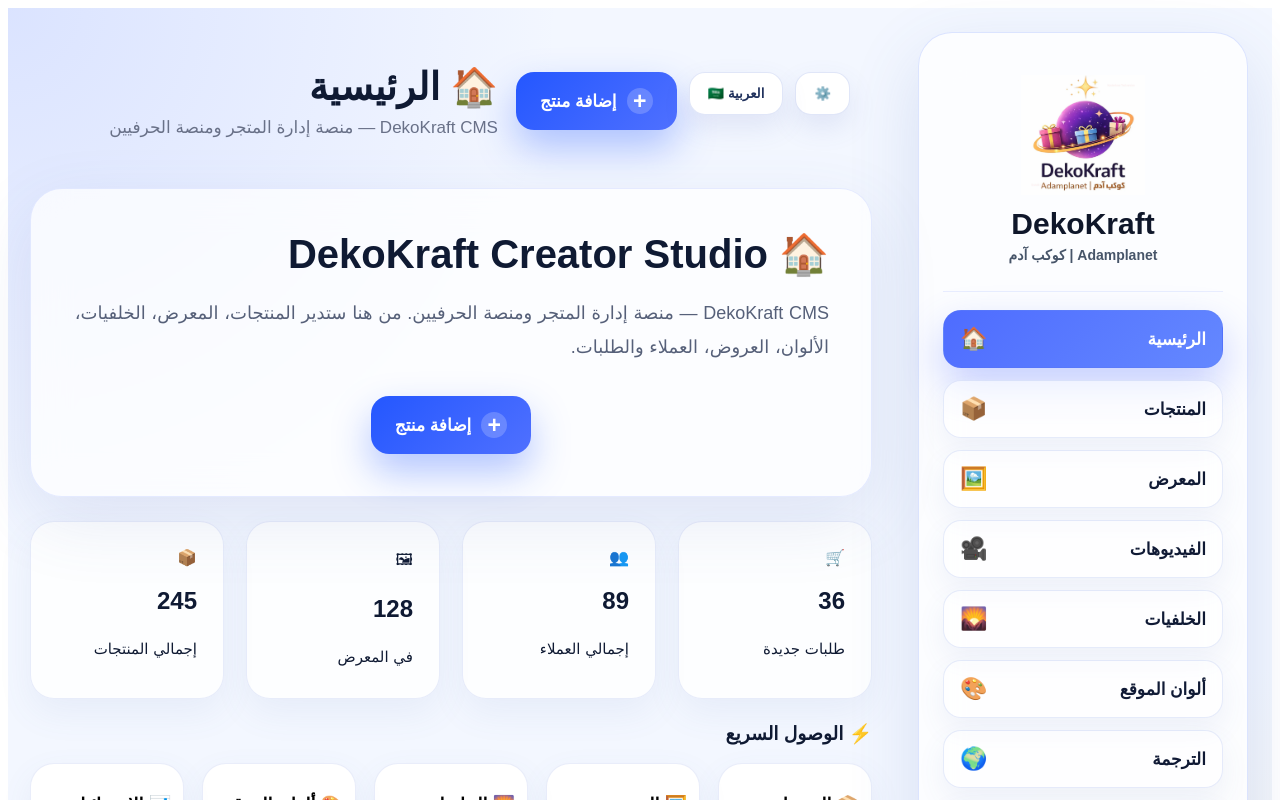
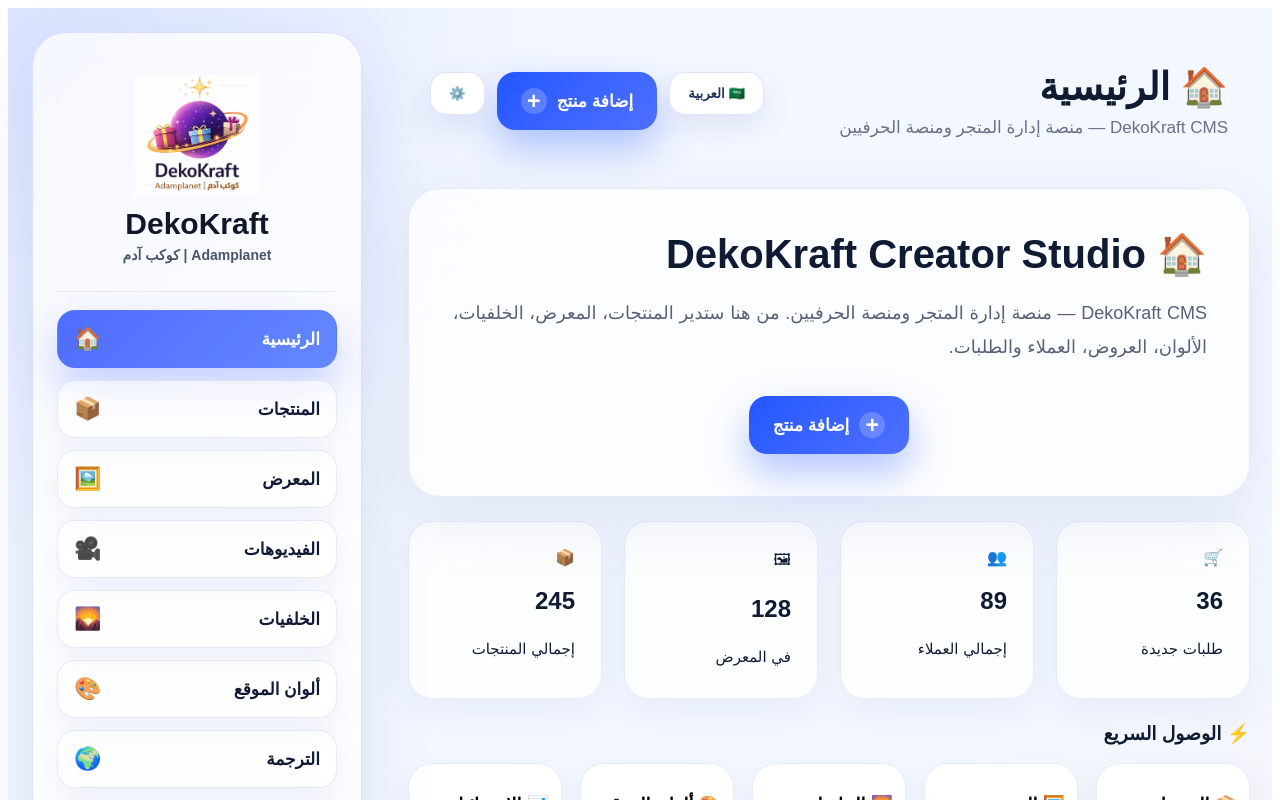
Before and after one commit to adamplanet1/DekoKraft, a Next.js app: page /admin in a window 1280 px wide. Shown: the top 800 px of the page. Built offline with nearby package versions, Linux system fonts and the light colour scheme.

Commit message:
Fix Arabic header controls order

```diff
--- a/app/admin/components/AdminShell.tsx
+++ b/app/admin/components/AdminShell.tsx
@@ -17,6 +17,7 @@
   const { lang, setLang } = useLanguage();
 
   const isArabic = lang === "ar";
+  const direction = isArabic ? "rtl" : "ltr";
   const active = cmsTabs.find((tab) => tab.id === activeTab);
   const t = translations[lang];
 
@@ -28,8 +29,8 @@
   return (
     <main
       className="dkAdminLayout"
-      dir={isArabic ? "rtl" : "ltr"}
-      data-dir={isArabic ? "rtl" : "ltr"}
+      dir="ltr"
+      data-dir={direction}
     >
       <Sidebar
         activeTab={activeTab}
@@ -37,7 +38,7 @@
         lang={lang}
       />
 
-      <section className="dkMain">
+      <section className="dkMain" dir={direction}>
         <Header
           activeTab={activeTab}
           lang={lang}
--- a/app/globals.css
+++ b/app/globals.css
@@ -3,6 +3,7 @@
 .dkAdminLayout {
   min-height: 100vh;
   display: grid;
+  direction: ltr;
   grid-template-columns: auto minmax(0, 1fr);
   grid-template-areas: "sidebar main";
   background:
@@ -140,7 +141,6 @@
   align-items: center;
   gap: 18px;
   padding: 12px 22px 28px;
-  direction: ltr;
 }
 
 .dkHeader h1 {
@@ -163,7 +163,18 @@
   flex-wrap: wrap;
   justify-content: flex-end;
   max-width: 100%;
-  direction: ltr;
+}
+
+.dkMain[dir="rtl"] .dkHeaderActions .dkLangBox {
+  order: 1;
+}
+
+.dkMain[dir="rtl"] .dkHeaderActions .dkHeaderAddProduct {
+  order: 2;
+}
+
+.dkMain[dir="rtl"] .dkHeaderActions .dkSettings {
+  order: 3;
 }
 
 .dkHeaderAddProduct {
@@ -1386,35 +1397,44 @@
   min-width: 0;
 }
 
-.dkAdminLayout[data-dir="ltr"] .dkHeaderTitle,
-.dkAdminLayout[data-dir="ltr"] .dkLangMenu {
+.dkMain[dir="ltr"] .dkHeaderTitle,
+.dkMain[dir="ltr"] .dkLangMenu {
   direction: ltr;
   text-align: start;
 }
 
-.dkAdminLayout[data-dir="rtl"] .dkHeaderTitle,
-.dkAdminLayout[data-dir="rtl"] .dkLangMenu {
+.dkMain[dir="rtl"] .dkHeaderTitle,
+.dkMain[dir="rtl"] .dkLangMenu {
   direction: rtl;
   text-align: start;
 }
 
-.dkAdminLayout[data-dir="rtl"] .dkHeroCard,
-.dkAdminLayout[data-dir="rtl"] .dkStatCard,
-.dkAdminLayout[data-dir="rtl"] .dkQuickCard,
-.dkAdminLayout[data-dir="rtl"] .dkQuickButton,
-.dkAdminLayout[data-dir="rtl"] .dkFooter {
+.dkMain[dir="rtl"] .dkHeaderTitle {
+  text-align: right;
+}
+
+.dkMain[dir="rtl"] .dkHeroCard,
+.dkMain[dir="rtl"] .dkHeroCard h2,
+.dkMain[dir="rtl"] .dkHeroCard p {
+  text-align: right;
+}
+
+.dkMain[dir="rtl"] .dkStatCard,
+.dkMain[dir="rtl"] .dkQuickCard,
+.dkMain[dir="rtl"] .dkQuickButton,
+.dkMain[dir="rtl"] .dkFooter {
   direction: rtl;
   text-align: start;
 }
 
-.dkAdminLayout[data-dir="rtl"] .dkContent p {
+.dkMain[dir="rtl"] .dkContent p {
   text-align: right;
   line-height: 1.9;
   word-spacing: 0.04em;
 }
 
-.dkAdminLayout[data-dir="rtl"] .dkContent h2,
-.dkAdminLayout[data-dir="rtl"] .dkContent h3 {
+.dkMain[dir="rtl"] .dkContent h2,
+.dkMain[dir="rtl"] .dkContent h3 {
   text-align: right;
 }
 
```
